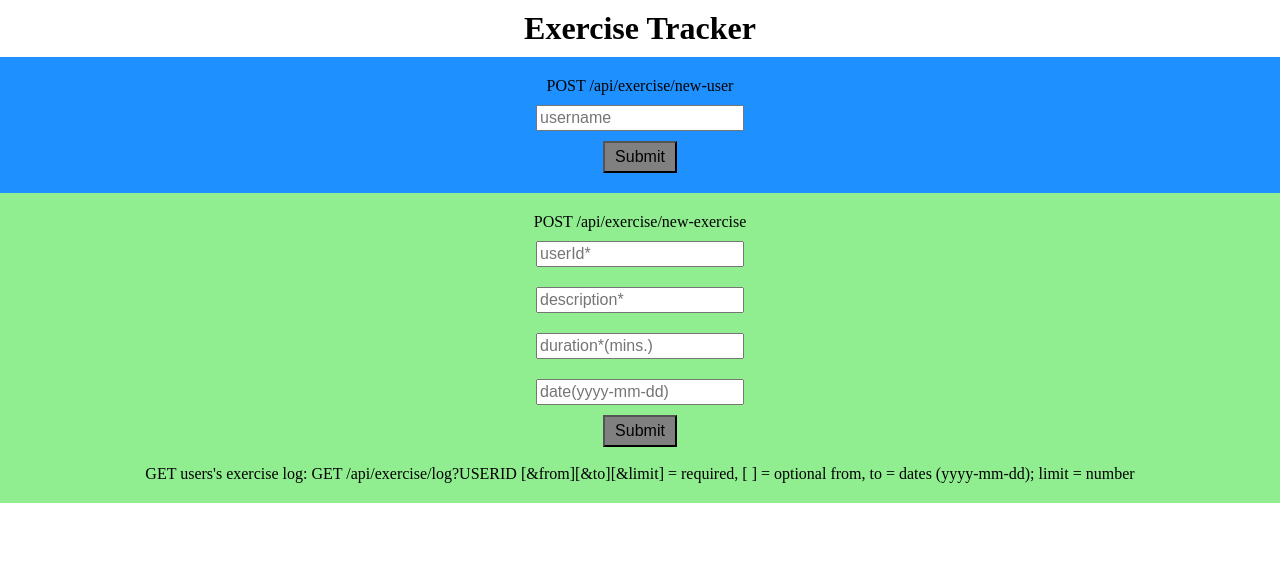
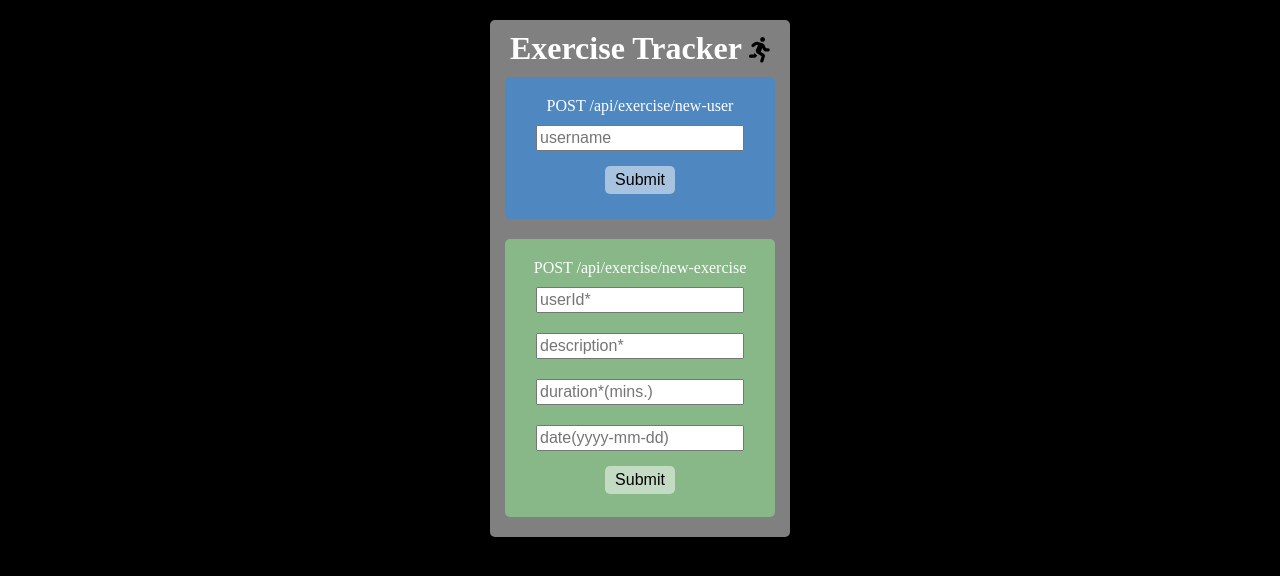
Before and after one commit to walterswoodward/exercise_tracker_frontend, a React (Create React App) app: page / in a window 1280 px wide. Shown: the top 576 px of the page. Built offline with nearby package versions, Linux system fonts and the light colour scheme.

Commit message:
styling WIP

```diff
--- a/package.json
+++ b/package.json
@@ -3,6 +3,9 @@
   "version": "0.1.0",
   "private": true,
   "dependencies": {
+    "@fortawesome/fontawesome-svg-core": "^1.2.8",
+    "@fortawesome/free-solid-svg-icons": "^5.5.0",
+    "@fortawesome/react-fontawesome": "^0.1.3",
     "axios": "^0.18.0",
     "react": "^16.6.3",
     "react-dom": "^16.6.3",
--- a/src/App.js
+++ b/src/App.js
@@ -1,6 +1,8 @@
 import React, { Component } from "react";
 import "./styles.css";
 import axios from "axios";
+import { FontAwesomeIcon } from '@fortawesome/react-fontawesome';
+import { faRunning } from '@fortawesome/free-solid-svg-icons';
 
 class App extends Component {
   constructor(props) {
@@ -23,9 +25,7 @@ class App extends Component {
 
   handleSubmit = e => {
     e.preventDefault();
-
     const {userId, description, duration, date, newUser, URL } = this.state
-
     if (e.target.name === "submitNewUser") {
       if (newUser === "") {
         alert("Sorry! Please enter a username!");
@@ -96,7 +96,7 @@ class App extends Component {
   render() {
     return (
       <div className="App">
-        <div className="App_title">Exercise Tracker</div>
+        <div className="App_title">Exercise Tracker <FontAwesomeIcon icon={faRunning} className="faRunning"/></div>
         <div className="createUserForm">
           POST /api/exercise/new-user
           <input
@@ -153,10 +153,10 @@ class App extends Component {
             Submit
           </button>
           <br/>
-          GET users's exercise log: GET /api/exercise/log?USERID
+          {/* GET users's exercise log: GET /api/exercise/log?USERID
           [&from][&to][&limit]
           {} = required, [ ] = optional from, to = dates (yyyy-mm-dd); limit =
-          number
+          number */}
         </div>
       </div>
     );
--- a/src/styles.css
+++ b/src/styles.css
@@ -1,6 +1,8 @@
 body {
   margin: 0;
   padding: 0;
+  background: black;
+  color: white;
 }
 
 #root {
@@ -10,7 +12,15 @@ body {
 .App {
   display: flex;
   flex-direction: column;
+  justify-content: center;
+  align-items: center;
   text-align: center;
+  background: grey;
+  width: 300px;
+  padding: 0px 0px 20px 0px;
+  margin: auto auto;
+  margin-top: 20px;
+  border-radius: 5px;
 }
 
 .App_title {
@@ -19,16 +29,24 @@ body {
   padding: 10px 0px;;
 }
 
-/* General */
+.faRunning {
+  color: black;
+  font-size: 1.6rem;
+}
+
+/* tag styling */
 button {
-  background: grey;
+  background: rgba(255, 255, 255,0.5);
   font-size: 1rem;
   padding: 5px 10px;
+  border: none;
+  border-radius: 5px;
+  margin: 5px;
 }
 
 button:hover {
   cursor: pointer;
-  background: white;
+  background: rgba(0, 0, 0,0.5);
 }
 
 .createUserForm {
@@ -36,8 +54,10 @@ button:hover {
   align-items: center;
   flex-direction: column;
   text-align: center;
-  background: dodgerblue;
+  background: rgba(30, 144, 255,0.5);
   padding: 20px 10px;
+  width: 250px;
+  border-radius: 5px;
 }
 
 .user_input {
@@ -52,8 +72,11 @@ button:hover {
   align-items: center;
   flex-direction: column;
   text-align: center;
-  background: lightgreen;
-  padding: 20px 10px;
+  background: rgba(144, 238, 144,0.5);
+  padding: 20px 10px 0px 10px;
+  width: 250px;
+  margin-top: 20px;
+  border-radius: 5px;
 }
 
 .exercise_input {
```
Also changed, not shown: 1 other file (tests, documents, lock files or other folders).
